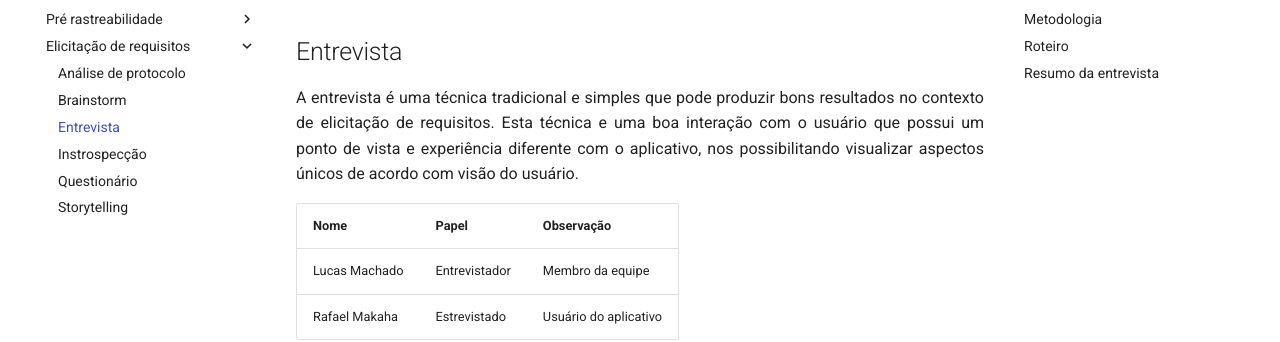
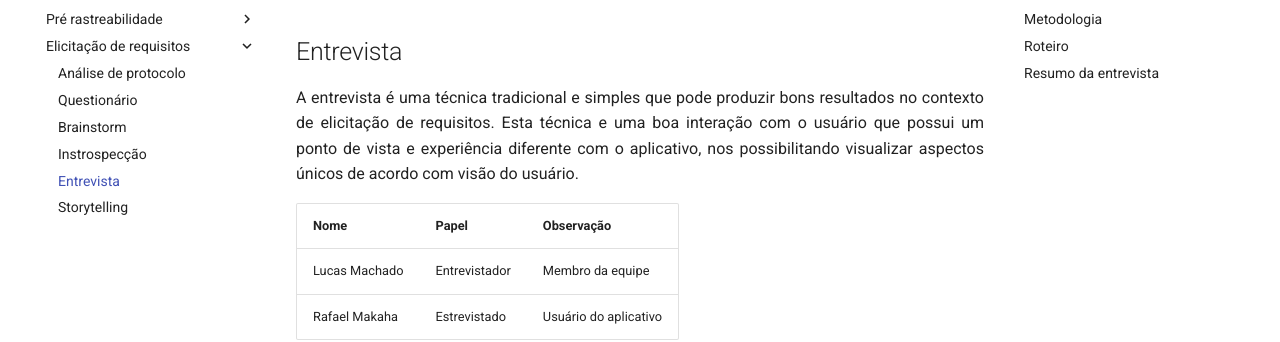
Before and after one commit to fga-disciplinas/2019.1-Guia-Bolso, an MkDocs documentation site: the page built from docs/elicitacao-de-requisitos/entrevista.md, in a window 1280 px wide. Shown: the part 146-488 px from the top of the page. Built offline with MkDocs 1.6.1 and Material for MkDocs 9.7.7, drawn with Linux system fonts in a browser that asks for light colours; comment, search, counter and statistics services are not loaded; old or Windows-style settings are respelled for this version of MkDocs.

Commit message:
Ajustando ordem de apresentação

```diff
--- a/mkdocs.yml
+++ b/mkdocs.yml
@@ -28,8 +28,8 @@ pages:
     - Argumentação: 'pre-rastreabilidade/argumentacao.md'
   - Elicitação de requisitos:
     - Análise de protocolo: 'elicitacao-de-requisitos/analise-de-protocolo.md'
+    - Questionário: 'elicitacao-de-requisitos/questionario.md'
     - Brainstorm: 'elicitacao-de-requisitos/brainstorm.md'
+    - Instrospecção: 'elicitacao-de-requisitos/introspeccao.md'
     - Entrevista: 'elicitacao-de-requisitos/entrevista.md'
-    - Instrospecção: 'elicitacao-de-requisitos/introspeccao.md'
-    - Questionário: 'elicitacao-de-requisitos/questionario.md'
     - Storytelling: 'elicitacao-de-requisitos/storytelling.md'
```
